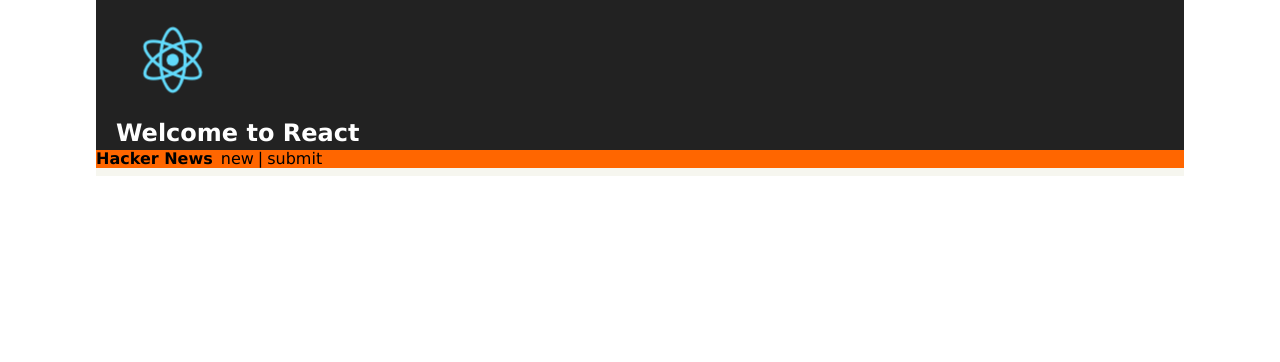
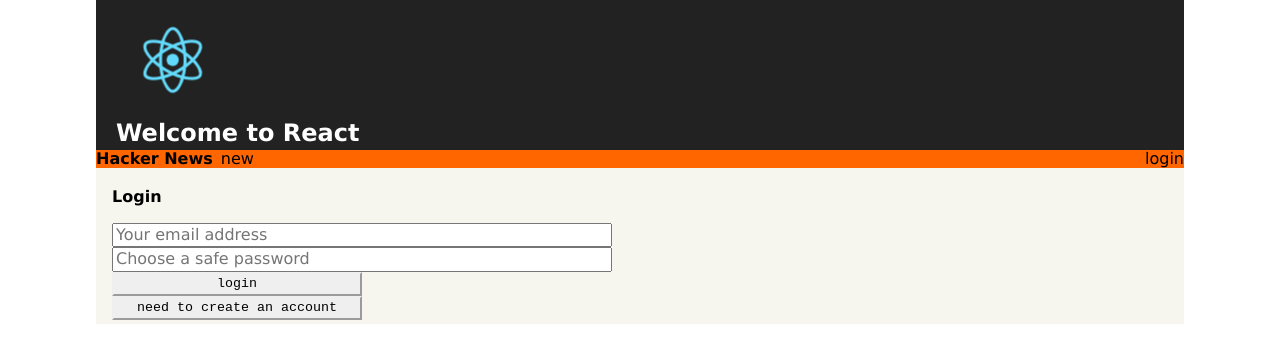
Before and after one commit to dongsubak/hackernews-react-apollo, a React (Create React App) app: page /login in a window 1280 px wide. Shown: the top 362 px of the page. Built offline with nearby package versions, Linux system fonts and the light colour scheme.

Commit message:
Authentication login page

```diff
--- a/src/components/App.js
+++ b/src/components/App.js
@@ -4,6 +4,7 @@
 import LinkList from './LinkList'
 import CreateLink from './CreateLink'
 import Header from './Header'
+import Login from './Login'
 import { Switch, Route } from 'react-router-dom'
 
 class App extends Component {
@@ -19,6 +20,7 @@
           <Switch>
             <Route exact path="/" component={LinkList} />
             <Route exact path="/create" component={CreateLink} />
+            <Route exact path="/login" component={Login} />
           </Switch>
         </div>
       </div>
--- a/src/components/CreateLink.js
+++ b/src/components/CreateLink.js
@@ -37,7 +37,7 @@
             placeholder="The URL for the link"
           />
         </div>
-        <Mutation mutation={POST_MUTATION} variables={{ description, url }} onCompleted={() => this.props.history.push('/')}>
+        <Mutation mutation={POST_MUTATION} variables={{ description, url }} onCompleted={() => this.props.history.push(`/`)}>
         {postMutation => (
           <button onClick={postMutation}>
             Submit
--- a/src/components/Header.js
+++ b/src/components/Header.js
@@ -1,9 +1,11 @@
 import React, { Component } from 'react'
 import { Link } from 'react-router-dom'
 import { withRouter } from 'react-router'
+import { AUTH_TOKEN } from '../constants'
 
 class Header extends Component {
   render() {
+    const authToken = localStorage.getItem(AUTH_TOKEN)
     return (
       <div className="flex pal justify-between nowrap orange">
         <div className="flex flex-fixed black">
@@ -11,10 +13,31 @@
           <Link to="/" className="ml1 no-underline black">
             new
           </Link>
-          <div className="ml1">|</div>
-          <Link to="/create" className="ml1 no-underline black">
-            submit
-          </Link>
+          {authToken && (
+            <div className="flex">
+              <div className="ml1">|</div>
+              <Link to="/create" className="ml1 no-underline black">
+                submit
+              </Link>
+            </div>
+          )}
+        </div>
+        <div className="flex flex-fixed">
+          {authToken ? (
+            <div
+              className="ml1 pointer black"
+              onClick={() => {
+                localStorage.removeItem(AUTH_TOKEN)
+                this.props.history.push(`/`)
+              }}
+            >
+              logout
+            </div>
+          ) : (
+            <Link to="/login" className="ml1 no-underline black">
+              login
+            </Link>
+          )}
         </div>
       </div>
     )
--- /dev/null
+++ b/src/components/Login.js
@@ -0,0 +1,60 @@
+import React, { Component } from 'react'
+import { AUTH_TOKEN } from '../constants'
+import { Mutation } from 'react-apollo'
+import { gql } from 'graphql-tag'
+
+class Login extends Component {
+  state = {
+    login: true,
+    email: '',
+    password: '',
+    name: '',
+  }
+
+  render() {
+    const { login, email, password, name } = this.state
+    return (
+      <div>
+        <h4 className="mv3">{ login ? 'Login' : 'Sign Up'}</h4>
+        <div className="flex flex-column">
+          {!login && (
+            <input
+              value={name}
+              onChange={e => this.setState({ name: e.target.value })}
+              type="text"
+              placeholder="Your name"
+            />
+          )}
+          <input
+              value={email}
+              onChange={e => this.setState({ email: e.target.value })}
+              type="text"
+              placeholder="Your email address"
+            />
+            <input
+              value={password}
+              onChange={e => this.setState({ password: e.target.value })}
+              type="password"
+              placeholder="Choose a safe password"
+            />
+        </div>
+        <div className="pointer mr2 button" onClick={() => this._confirm()}>
+          {login ? 'login' : 'create account'}
+        </div>
+        <div className="pointer button" onClick={() => this.setState({ login: !login })}>
+          {login ? 'need to create an account' : 'already have an account?'}
+        </div>
+      </div>
+    )
+  }
+
+  _confirm = async () => {
+    // ...
+  }
+
+  _saveUserData = token => {
+    localStorage.setItem(AUTH_TOKEN, token)
+  }
+}
+
+export default Login
--- /dev/null
+++ b/src/constants.js
@@ -0,0 +1 @@
+export const AUTH_TOKEN = 'auth-token'
```
